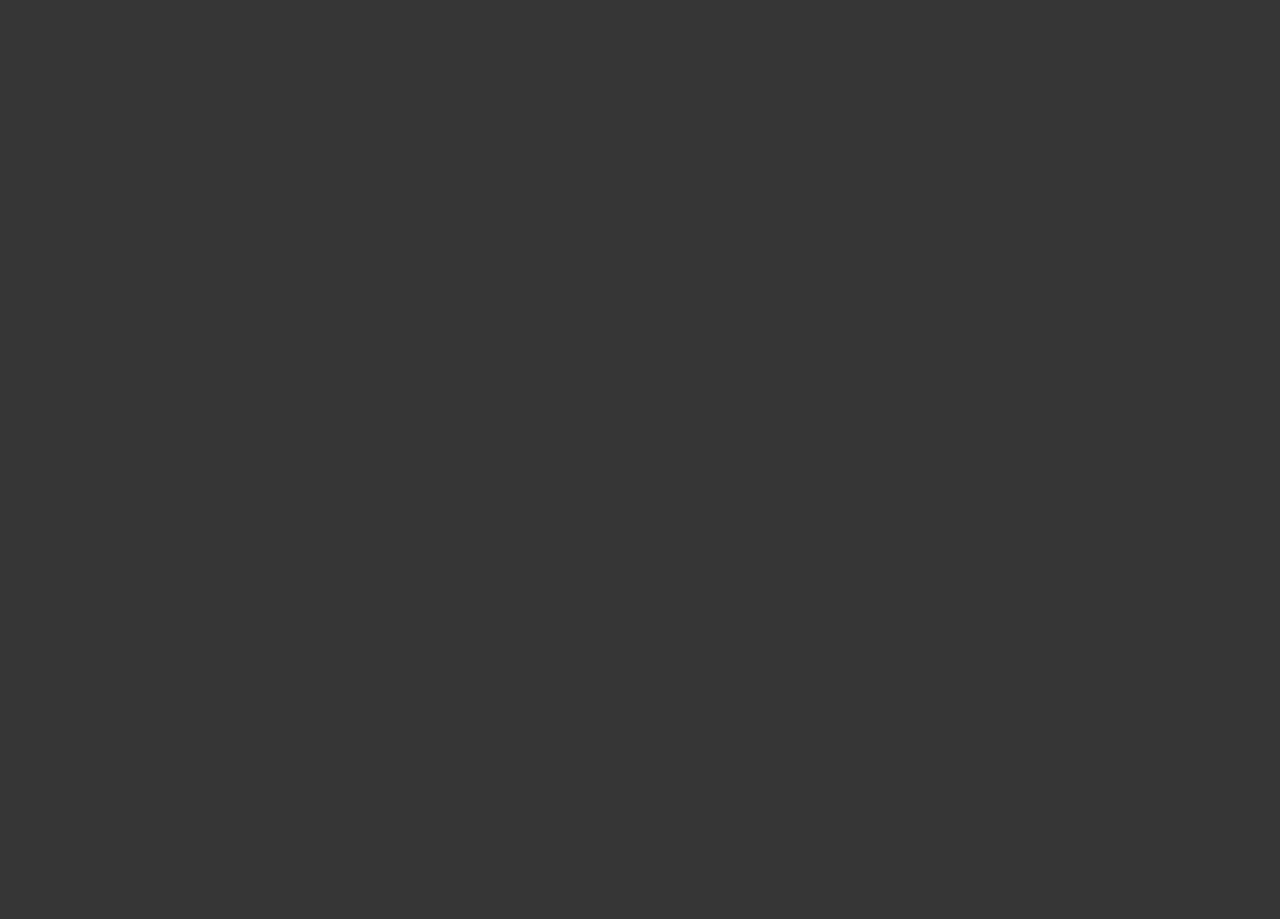
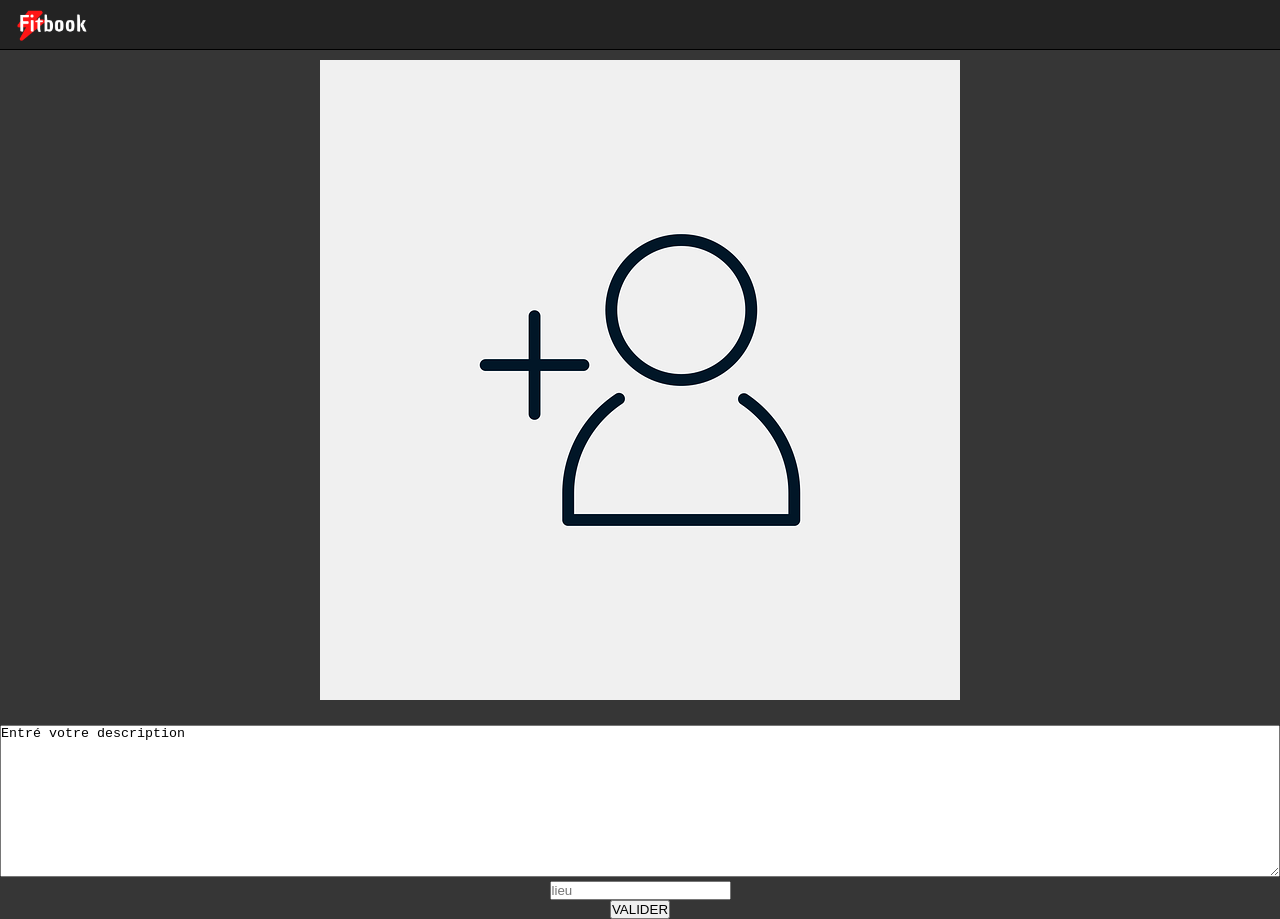
Before and after one commit to chaoukifrej/Fitbook, a Vue app: page /Ajoutpost in a window 1280 px wide. Before the commit the page ends 800 px from the top, so only its background shows below. Built offline with nearby package versions, Linux system fonts and the light colour scheme.

Commit message:
j'ai mis une image utilisateur dans l'assts, commmencé le visu de la page ajoutPoste, il me reste a checker la taille de l'image, et finir le scss

```diff
--- a/src/views/Ajoutpost.vue
+++ b/src/views/Ajoutpost.vue
@@ -1,9 +1,58 @@
 <template>
-  <div class="ajoutpost"></div>
+  <div class="ajoutpost">
+    <Header />
+    <div class="ajoutphoto">
+      <label for="files" class="btn"
+        ><img
+          src="../assets/imgUtilisateur.png"
+          alt="imgUtilisateur"
+          class="imgUtilisateur"
+      /></label>
+      <input id="files" style="visibility:hidden;" type="file" />
+      <div class="description">
+        <textarea name="description" id="" cols="30" rows="10">
+Entré votre description</textarea
+        >
+      </div>
+
+      <input type="text" placeholder="lieu" />
+
+      <button class="btnValider">VALIDER</button>
+    </div>
+  </div>
 </template>
 
 <script>
-export default {};
+import Header from "@/components/Header.vue";
+export default {
+  components: {
+    Header,
+  },
+};
 </script>
 
-<style lang="scss"></style>
+<style lang="scss">
+.ajoutpost {
+  input[type="file"] {
+    color: transparent;
+  }
+
+  .ajoutphoto {
+    flex-direction: column;
+    justify-content: space-between;
+    display: flex;
+    align-items: center;
+
+    .imgUtilisateur {
+      width: 100%;
+    }
+
+    .description {
+      width: 100%;
+    }
+    textarea {
+      width: 100%;
+    }
+  }
+}
+</style>
```
Also changed, not shown: src/assets/imgUtilisateur.png (added).
